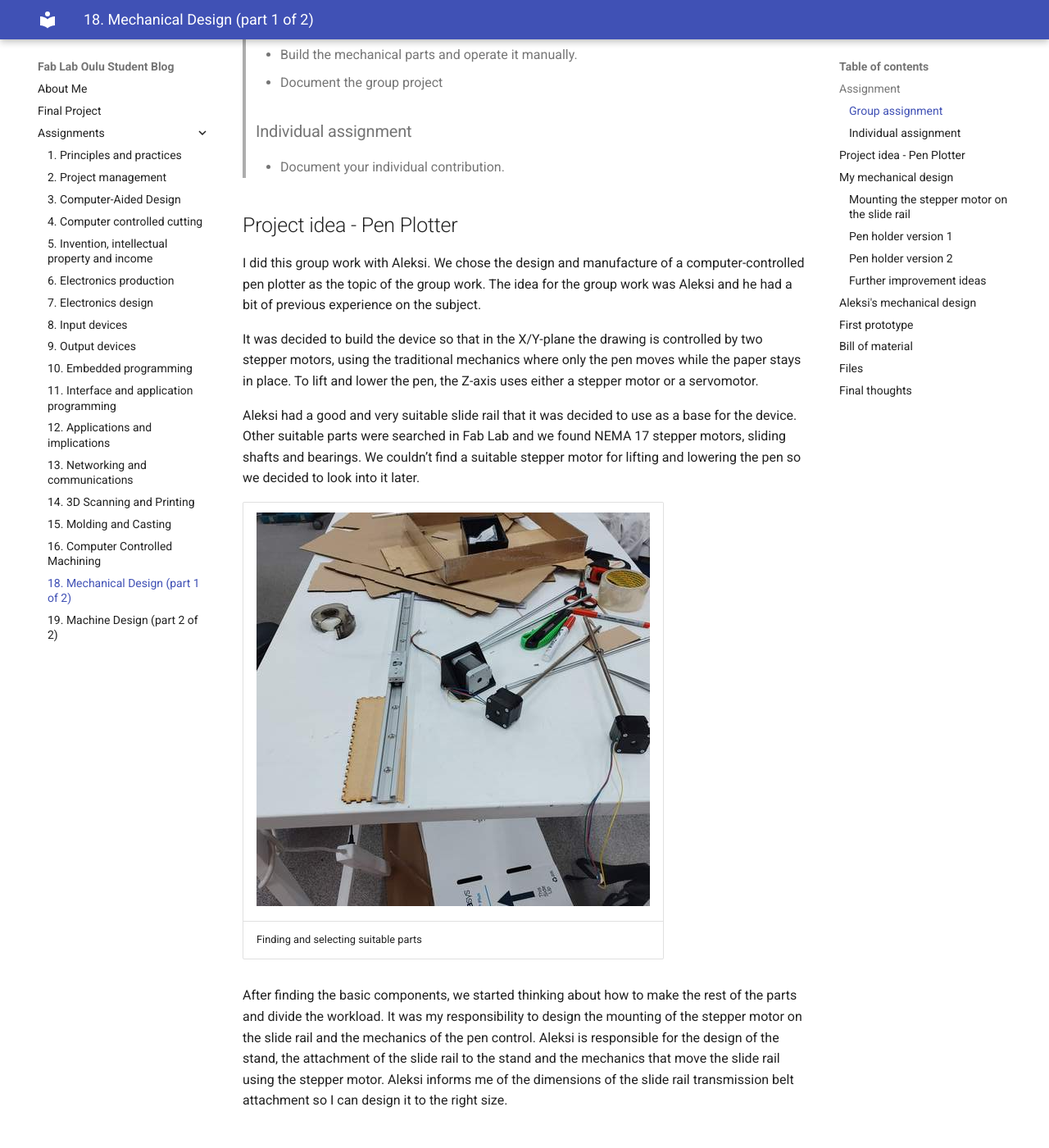
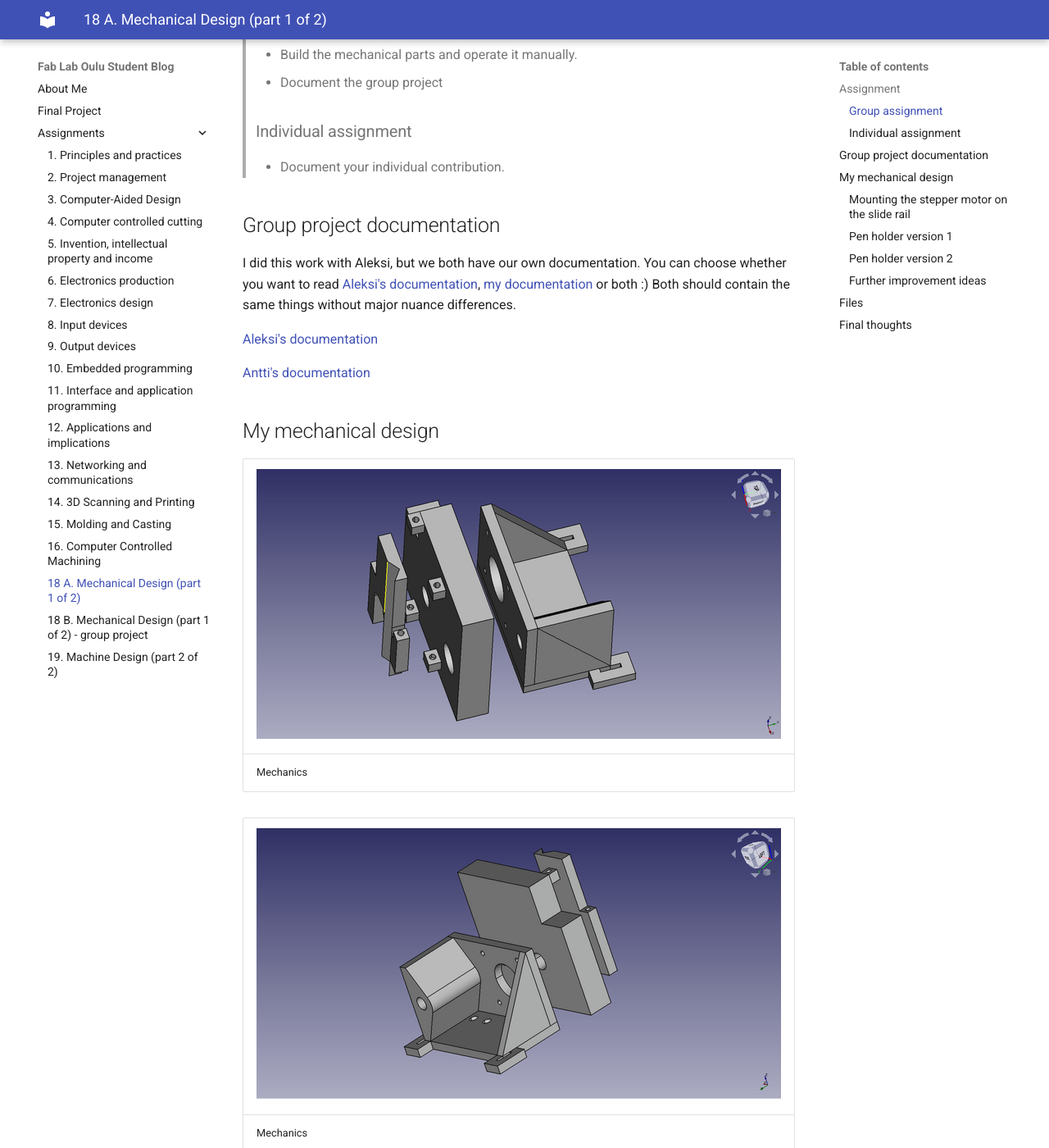
Before and after one commit to palosaari/fablab, an MkDocs documentation site: the page built from docs/assignments/week18.md, in a window 1280 px wide and 1400 px high, scrolled down 256 px. Shown: the whole window at 82% size. Built offline with MkDocs 1.6.1 and Material for MkDocs 9.7.7, drawn with Linux system fonts in a browser that asks for light colours; some of the changed text lies outside the part shown.

Commit message:
week18: split to individual and group pages
The requirement was that individual shares and group tasks must be
documented separately. This documentation just got more confusing...

Signed-off-by: Antti Palosaari <crope@iki.fi>

```diff
--- a/docs/assignments/week18.md
+++ b/docs/assignments/week18.md
@@ -1,4 +1,4 @@
-# 18. Mechanical Design (part 1 of 2)
+# 18 A. Mechanical Design (part 1 of 2)
 
 > ## Assignment
 >
@@ -12,19 +12,13 @@
 >
 > - Document your individual contribution.
 
-## Project idea - Pen Plotter
+## Group project documentation
 
-I did this group work with Aleksi. We chose the design and manufacture of a computer-controlled pen plotter as the topic of the group work. The idea for the group work was Aleksi and he had a bit of previous experience on the subject.
+I did this work with Aleksi, but we both have our own documentation. You can choose whether you want to read [Aleksi's documentation](https://almyllym.gitlab.io/FabLab-courses/week-assignment18.html), [my documentation](../week18_groupwork/) or both :) Both should contain the same things without major nuance differences.
 
-It was decided to build the device so that in the X/Y-plane the drawing is controlled by two stepper motors, using the traditional mechanics where only the pen moves while the paper stays in place. To lift and lower the pen, the Z-axis uses either a stepper motor or a servomotor.
+[Aleksi's documentation](https://almyllym.gitlab.io/FabLab-courses/week-assignment18.html)
 
-Aleksi had a good and very suitable slide rail that it was decided to use as a base for the device. Other suitable parts were searched in Fab Lab and we found NEMA 17 stepper motors, sliding shafts and bearings. We couldn’t find a suitable stepper motor for lifting and lowering the pen so we decided to look into it later.
-
-|![](../images/week18/parts.resized.jpg)|
-||
-|Finding and selecting suitable parts|
-
-After finding the basic components, we started thinking about how to make the rest of the parts and divide the workload. It was my responsibility to design the mounting of the stepper motor on the slide rail and the mechanics of the pen control. Aleksi is responsible for the design of the stand, the attachment of the slide rail to the stand and the mechanics that move the slide rail using the stepper motor. Aleksi informs me of the dimensions of the slide rail transmission belt attachment so I can design it to the right size.
+[Antti's documentation](../week18_groupwork/)
 
 ## My mechanical design
 
@@ -35,7 +29,6 @@
 |![](../images/week18/cad_mechanics_2.resized.png)|
 ||
 |Mechanics|
-
 
 ### Mounting the stepper motor on the slide rail
 
@@ -109,68 +102,11 @@
 
 2) The pen holder can be improved. It could easily be made about half as thin. The smaller bracket saves plastic, is lighter and looks nicer. However, the rigidity of the mechanics must be taken into account.
 
-## Aleksi's mechanical design
-
-Aleksi designed and fabricated the base from plywood by laser cutting. The transmission from the stepper motor is by belt drive.
-
-Aleksi also made another version of the pen holder. It is also cut from plywood by laser cutting.
-
-|![](../images/week18/aleksi_stand1.resized.jpeg)|
-||
-|Stand at the end of the roller|
-
-|![](../images/week18/aleksi_stand2.resized.jpeg)|
-||
-|Stand at the end of the stepper motor|
-
-|![](../images/week18/aleksi_pen_holder.resized.jpeg)|
-||
-|Pen holder|
-
-|![](../images/week18/aleksi_proto.resized.jpeg)|
-||
-|Proto assembly|
-
-## First prototype
-
-Here are a few pictures of the first prototype. The mechanics of the stepper motor mount and pen mount described above are made by me, the rest is designed and manufactured by Alex.
-
-|![](../images/week18/first_proto.resized.jpg)|
-||
-|First proto mechanics|
-
-|![](../images/week18/aleksi_proto2.resized.jpeg)|
-||
-|First proto tested|
-
-## Bill of material
-
-|Quantity|Part                          |Supplier|
-|        |                              |        |
-|1       |slide rail                    |Aleksi  |
-|1       |NEMA-17                       |Fab Lab |
-|1       |NEMA-17 with threaded rod     |Fab Lab |
-|1       |CD-ROM stepper motor          |Trash   |
-|1       |8mm sliding shaft             |Fab Lab |
-|2       |3mm sliding shaft             |Trash   |
-|1       |shaft bearing                 |Fab Lab |
-|1       |sprocket to motor end         |Fab Lab |
-|1       |sprocket                      |Fab Lab |
-|1       |belt 6mm wide                 |Fab Lab |
-|1       |PLA                           |Fab Lab |
-|1       |plywood                       |Fab Lab |
-|-       |small parts                   |        |
-
 ## Files
 
 - Antti's Design
     - [PenPlotter.FCStd](../images/week18/PenPlotter.FCStd)
     - [PenPlotter.step](../images/week18/PenPlotter.step)
-- Aleksi's Design
-    - [rail.f3d](../images/week18/rail.f3d)
-    - [rail.svg](../images/week18/rail.svg)
-    - [servo.f3d](../images/week18/servo.f3d)
-    - [servo.svg](../images/week18/servo.svg)
 
 ## Final thoughts
 
```
Also changed, not shown: docs/assignments/week18_groupwork.md (added, +76 -0 lines).
